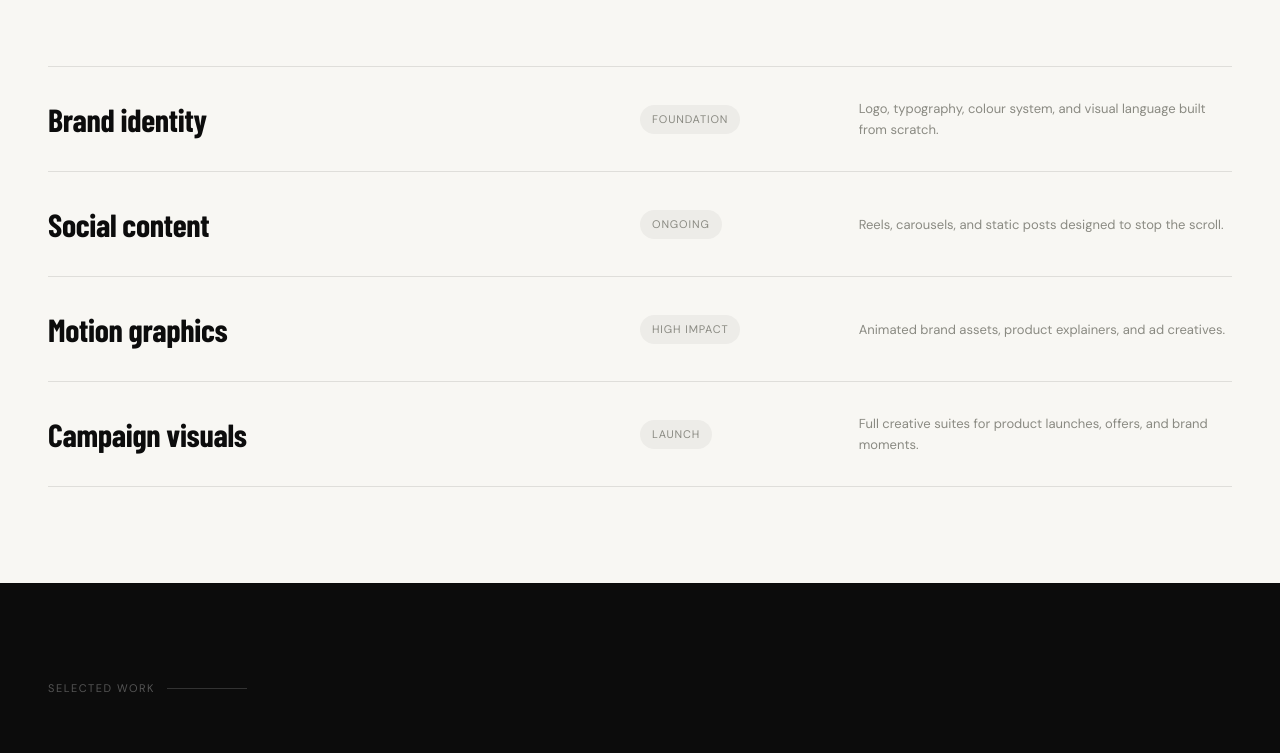
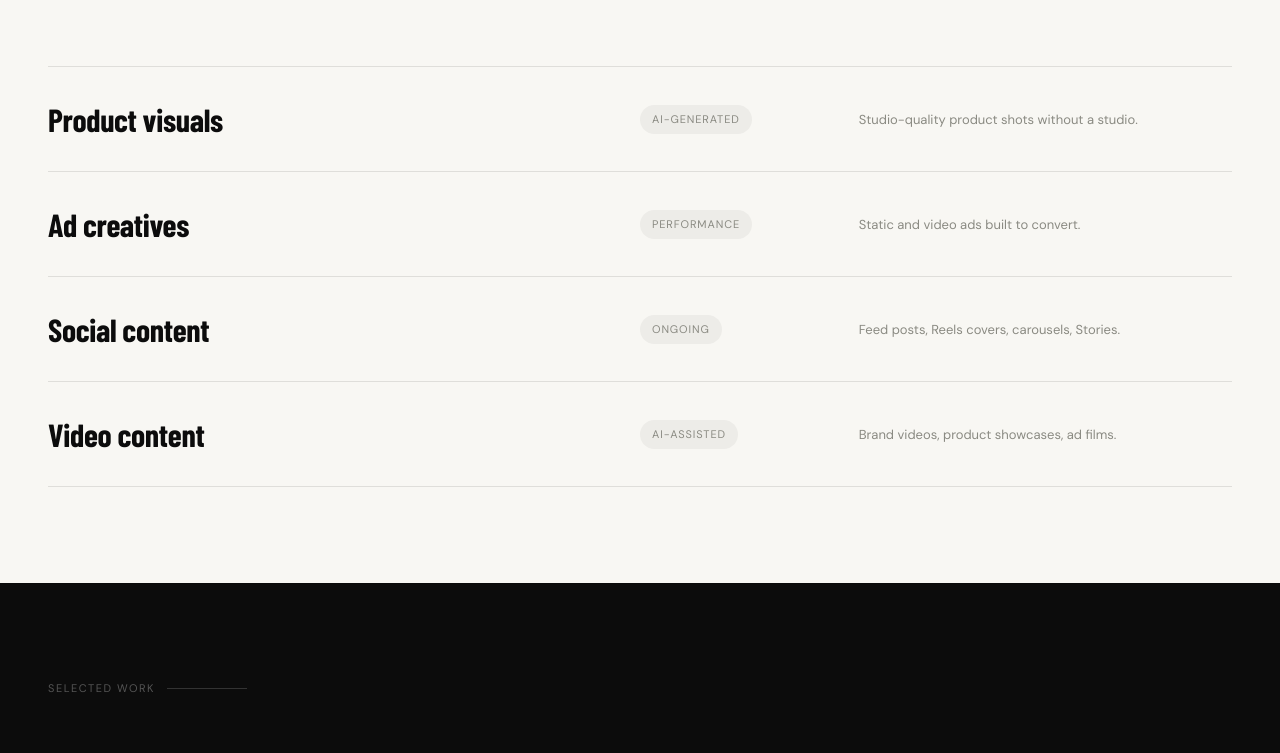
Before and after one commit to gunasekharpaidi/noshoot-agency, a Next.js app: page / in a window 1280 px wide. Shown: the part 1150-1903 px from the top of the page. Built offline with nearby package versions, Linux system fonts and the light colour scheme; a web font is replaced by a local one.

Commit message:
feat: update services to product visuals/ad creatives/social/video, separate INR pricing

```diff
--- a/components/SavingsCalculator.jsx
+++ b/components/SavingsCalculator.jsx
@@ -1,50 +1,77 @@
 import { useState } from 'react'
 
-const USD_TO_INR = 83
-
-const pricing = {
-  'Brand identity': {
-    Starter:  { traditional: 8000,  noshoot: 1500 },
-    Growth:   { traditional: 15000, noshoot: 3000 },
-    Launch:   { traditional: 30000, noshoot: 6000 },
+const pricingUSD = {
+  'Product visuals': {
+    Starter: { traditional: 6000,  noshoot: 1200 },
+    Growth:  { traditional: 12000, noshoot: 2500 },
+    Launch:  { traditional: 25000, noshoot: 5000 },
+  },
+  'Ad creatives': {
+    Starter: { traditional: 5000,  noshoot: 900  },
+    Growth:  { traditional: 10000, noshoot: 2000 },
+    Launch:  { traditional: 22000, noshoot: 4500 },
   },
   'Social content': {
-    Starter:  { traditional: 5000,  noshoot: 800  },
-    Growth:   { traditional: 10000, noshoot: 1800 },
-    Launch:   { traditional: 20000, noshoot: 3500 },
+    Starter: { traditional: 4000,  noshoot: 800  },
+    Growth:  { traditional: 8000,  noshoot: 1600 },
+    Launch:  { traditional: 18000, noshoot: 3500 },
   },
-  'Motion graphics': {
-    Starter:  { traditional: 6000,  noshoot: 1200 },
-    Growth:   { traditional: 12000, noshoot: 2500 },
-    Launch:   { traditional: 25000, noshoot: 5000 },
-  },
-  'Campaign visuals': {
-    Starter:  { traditional: 7000,  noshoot: 1500 },
-    Growth:   { traditional: 14000, noshoot: 3000 },
-    Launch:   { traditional: 28000, noshoot: 5500 },
+  'Video content': {
+    Starter: { traditional: 7000,  noshoot: 1400 },
+    Growth:  { traditional: 15000, noshoot: 3000 },
+    Launch:  { traditional: 30000, noshoot: 6000 },
   },
   'Full package': {
-    Starter:  { traditional: 20000, noshoot: 4000  },
-    Growth:   { traditional: 40000, noshoot: 8000  },
-    Launch:   { traditional: 80000, noshoot: 15000 },
+    Starter: { traditional: 18000, noshoot: 3500  },
+    Growth:  { traditional: 38000, noshoot: 7500  },
+    Launch:  { traditional: 75000, noshoot: 14000 },
+  },
+}
+
+const pricingINR = {
+  'Product visuals': {
+    Starter: { traditional: 45000,  noshoot: 9000  },
+    Growth:  { traditional: 90000,  noshoot: 18000 },
+    Launch:  { traditional: 200000, noshoot: 40000 },
+  },
+  'Ad creatives': {
+    Starter: { traditional: 35000,  noshoot: 7000  },
+    Growth:  { traditional: 70000,  noshoot: 14000 },
+    Launch:  { traditional: 160000, noshoot: 32000 },
+  },
+  'Social content': {
+    Starter: { traditional: 25000,  noshoot: 5000  },
+    Growth:  { traditional: 55000,  noshoot: 11000 },
+    Launch:  { traditional: 120000, noshoot: 24000 },
+  },
+  'Video content': {
+    Starter: { traditional: 50000,  noshoot: 10000 },
+    Growth:  { traditional: 110000, noshoot: 22000 },
+    Launch:  { traditional: 250000, noshoot: 50000 },
+  },
+  'Full package': {
+    Starter: { traditional: 120000, noshoot: 24000  },
+    Growth:  { traditional: 280000, noshoot: 55000  },
+    Launch:  { traditional: 600000, noshoot: 120000 },
   },
 }
 
 const scales = ['Starter', 'Growth', 'Launch']
-const services = Object.keys(pricing)
+const services = Object.keys(pricingUSD)
 
 function fmt(amount, currency) {
   if (currency === 'USD') {
     return '$' + amount.toLocaleString('en-US')
   }
-  return '₹' + Math.round(amount * USD_TO_INR).toLocaleString('en-IN')
+  return '₹' + amount.toLocaleString('en-IN')
 }
 
 export default function SavingsCalculator() {
   const [currency, setCurrency] = useState('USD')
-  const [service, setService] = useState('Brand identity')
+  const [service, setService] = useState('Product visuals')
   const [scale, setScale] = useState('Growth')
 
+  const pricing = currency === 'USD' ? pricingUSD : pricingINR
   const { traditional, noshoot } = pricing[service][scale]
   const savings = traditional - noshoot
   const pct = Math.round((savings / traditional) * 100)
@@ -160,7 +187,7 @@ export default function SavingsCalculator() {
       {/* Disclaimer + CTA */}
       <div className="flex flex-col sm:flex-row items-start sm:items-center justify-between gap-4 mt-6">
         <p className="text-[12px] text-[#555] leading-relaxed max-w-sm">
-          Estimates based on typical agency market rates. Your actual savings may vary.
+          Estimates based on typical market rates. Your actual savings may vary.
         </p>
         <button
           onClick={() => document.getElementById('contact')?.scrollIntoView({ behavior: 'smooth' })}
--- a/components/Services.jsx
+++ b/components/Services.jsx
@@ -1,23 +1,23 @@
 const services = [
   {
-    name: 'Brand identity',
-    tag: 'Foundation',
-    desc: 'Logo, typography, colour system, and visual language built from scratch.',
+    name: 'Product visuals',
+    tag: 'AI-generated',
+    desc: 'Studio-quality product shots without a studio.',
+  },
+  {
+    name: 'Ad creatives',
+    tag: 'Performance',
+    desc: 'Static and video ads built to convert.',
   },
   {
     name: 'Social content',
     tag: 'Ongoing',
-    desc: 'Reels, carousels, and static posts designed to stop the scroll.',
+    desc: 'Feed posts, Reels covers, carousels, Stories.',
   },
   {
-    name: 'Motion graphics',
-    tag: 'High impact',
-    desc: 'Animated brand assets, product explainers, and ad creatives.',
-  },
-  {
-    name: 'Campaign visuals',
-    tag: 'Launch',
-    desc: 'Full creative suites for product launches, offers, and brand moments.',
+    name: 'Video content',
+    tag: 'AI-assisted',
+    desc: 'Brand videos, product showcases, ad films.',
   },
 ]
 
```
